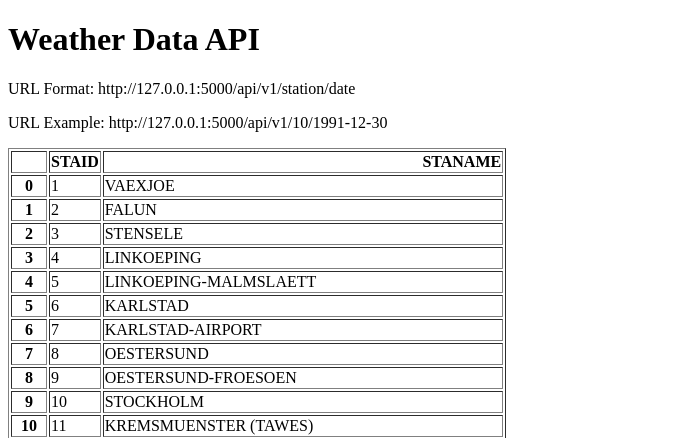
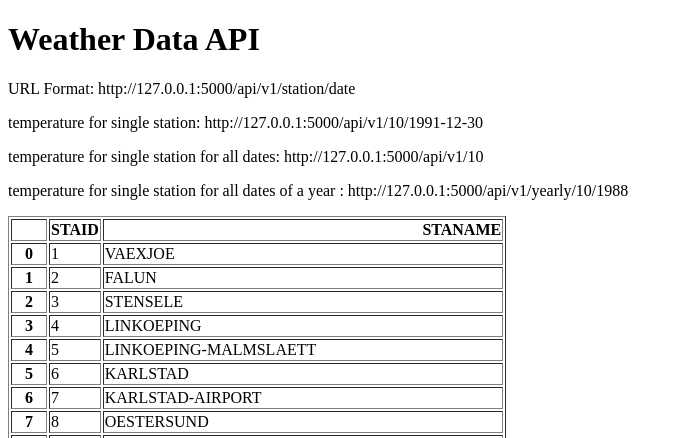
Before and after one commit to Insomniacguy/WeatherData_API, a Flask app: page / in a window 1280 px wide. Shown: the top 438 px of the page, without its empty margins (0-683 px from the left). Run offline with Flask 3, Linux system fonts and the light colour scheme.

Commit message:
Day 31: Add URL endpoints for all data and yearly.

```diff
--- a/main.py
+++ b/main.py
@@ -5,10 +5,11 @@ import pandas as pd
 # creating flask object / website object from  Flask class
 app = Flask(__name__)
 
-
 # variable = "Sip some chai and keep coding"
 stations = pd.read_csv("data_small/stations.txt", skiprows=17)
 stations = stations[["STAID", "STANAME                                 "]]
+
+
 #  When the user visits home url home() is called. So route is connected to home().
 # @ symbol means a decorator and it means it connects this method(route) to function home()
 # However, to render the web-page tutorial.html flask needs a directory called "templates" with html file in it
@@ -33,5 +34,28 @@ def about(station, date):
     }
 
 
+@app.route("/api/v1/<station>")
+def all_data(station):
+    filename = "data_small/TG_STAID" + f"{station.zfill(6)}" + ".txt"
+    df = pd.read_csv(filename, skiprows=20, parse_dates=["    DATE"])
+    #  We want to return the entire data here for this file. In API we usually return a list or a dictionary.
+    return df.to_dict(orient='records')
+
+
+@app.route("/api/v1/yearly/<station>/<year>")
+def yer_data(station, year):
+    filename = "data_small/TG_STAID" + f"{station.zfill(6)}" + ".txt"
+    df = pd.read_csv(filename, skiprows=20)
+    df['    DATE'] = df['    DATE'].astype(str)
+    # temperature = df.loc[df['    DATE'].str.startswith(year)].to_dict(orient='records')
+    temperature = df[df['    DATE'].str.startswith(year)].to_dict(orient='records')
+
+    return {
+        "station": station,
+        "year": year,
+        "temperature": temperature
+    }
+
+
 if __name__ == "__main__":
     app.run(debug=True)
--- a/templates/home.html
+++ b/templates/home.html
@@ -7,7 +7,9 @@
 <body>
 <h1>Weather Data API</h1>
 <p>URL Format: http://127.0.0.1:5000/api/v1/station/date</p>
-<p>URL Example: http://127.0.0.1:5000/api/v1/10/1991-12-30</p>
-<p>{{ data | safe }}</p>
+<p>temperature for single station: http://127.0.0.1:5000/api/v1/10/1991-12-30</p>
+<p>temperature for single station for all dates: http://127.0.0.1:5000/api/v1/10</p>
+<p>temperature for single station for all dates of a year : http://127.0.0.1:5000/api/v1/yearly/10/1988</p>
+<p>{{ data | safe }}</p
 </body>
 </html>
```
